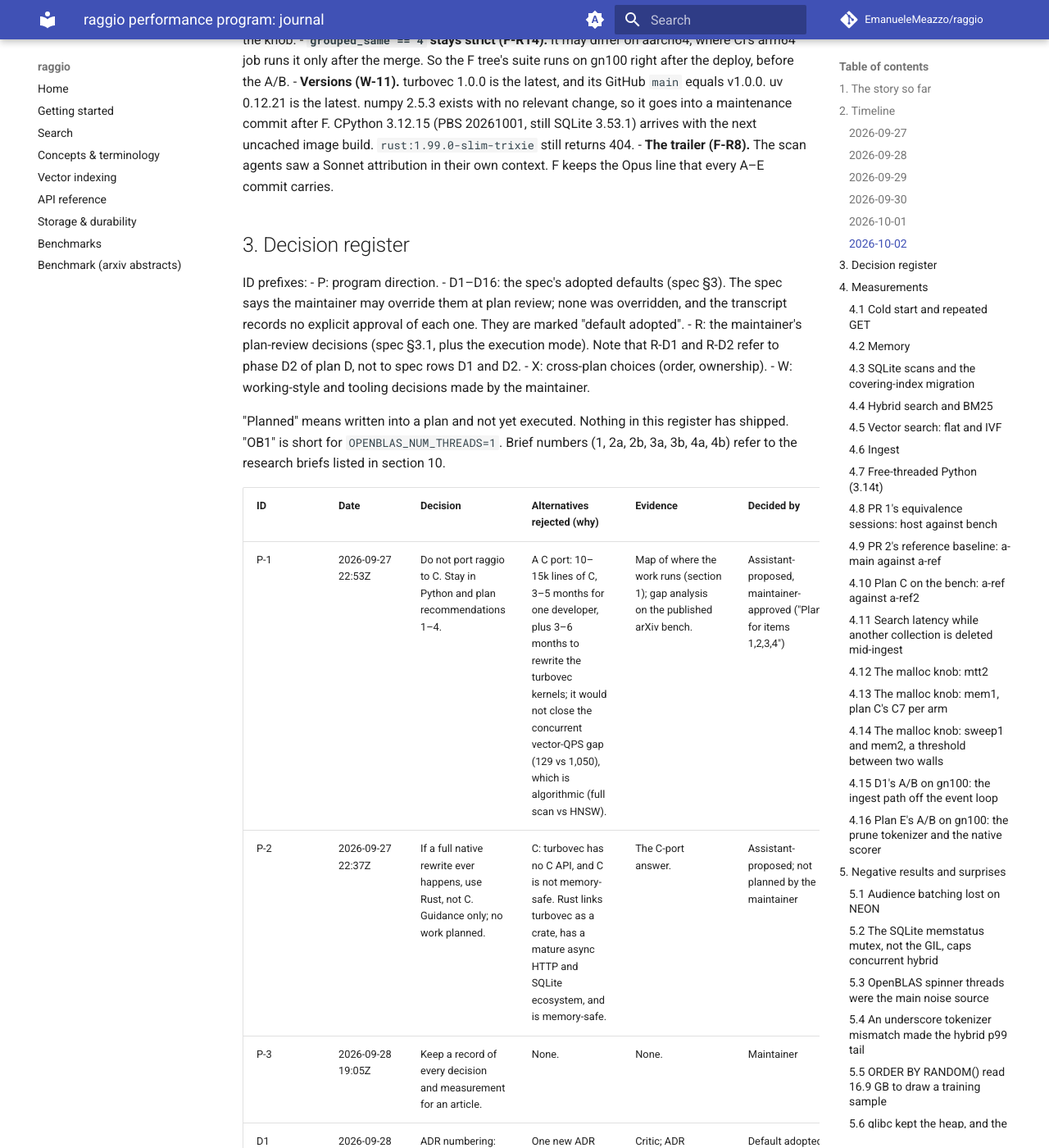
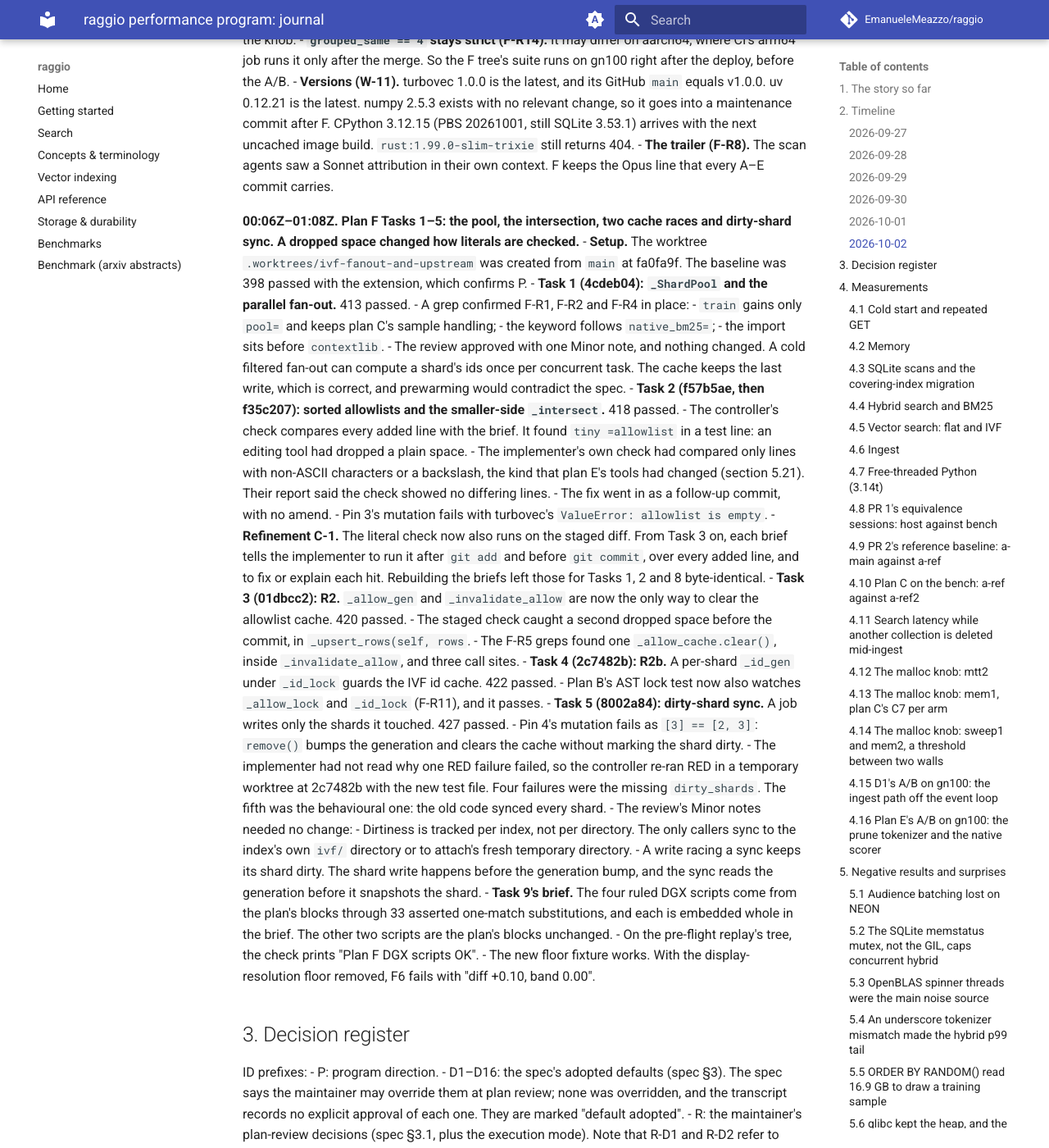
Before and after one commit to EmanueleMeazzo/raggio, an MkDocs documentation site: the page built from docs/superpowers/journal/2026-09-performance-program.md, in a window 1280 px wide and 1400 px high, scrolled down 59466 px. Shown: the whole window at 82% size. Built offline with MkDocs 1.6.1 and Material for MkDocs 9.7.7, drawn with Linux system fonts in a browser that asks for light colours; comment, search, counter and statistics services are not loaded; some of the changed text lies outside the part shown.

Commit message:
Journal plan F Tasks 1-5, the dropped space and the staged literal check
Co-Authored-By: Claude Opus 5.5 <noreply@anthropic.com>

```diff
--- a/docs/superpowers/journal/2026-09-performance-program.md
+++ b/docs/superpowers/journal/2026-09-performance-program.md
@@ -1337,6 +1337,35 @@ The other 16 are rulings on wording and tests, not on design. The ADR states onl
 - **`grouped_same == 4` stays strict (F-R14).** It may differ on aarch64, where CI's arm64 job runs it only after the merge. So the F tree's suite runs on gn100 right after the deploy, before the A/B.
 - **Versions (W-11).** turbovec 1.0.0 is the latest, and its GitHub `main` equals v1.0.0. uv 0.12.21 is the latest. numpy 2.5.3 exists with no relevant change, so it goes into a maintenance commit after F. CPython 3.12.15 (PBS 20261001, still SQLite 3.53.1) arrives with the next uncached image build. `rust:1.99.0-slim-trixie` still returns 404.
 - **The trailer (F-R8).** The scan agents saw a Sonnet attribution in their own context. F keeps the Opus line that every A–E commit carries.
+
+**00:06Z–01:08Z. Plan F Tasks 1–5: the pool, the intersection, two cache races and dirty-shard sync. A dropped space changed how literals are checked.**
+- **Setup.** The worktree `.worktrees/ivf-fanout-and-upstream` was created from `main` at fa0fa9f. The baseline was 398 passed with the extension, which confirms P.
+- **Task 1 (4cdeb04): `_ShardPool` and the parallel fan-out.** 413 passed.
+  - A grep confirmed F-R1, F-R2 and F-R4 in place:
+    - `train` gains only `pool=` and keeps plan C's sample handling;
+    - the keyword follows `native_bm25=`;
+    - the import sits before `contextlib`.
+  - The review approved with one Minor note, and nothing changed. A cold filtered fan-out can compute a shard's ids once per concurrent task. The cache keeps the last write, which is correct, and prewarming would contradict the spec.
+- **Task 2 (f57b5ae, then f35c207): sorted allowlists and the smaller-side `_intersect`.** 418 passed.
+  - The controller's check compares every added line with the brief. It found `tiny =allowlist` in a test line: an editing tool had dropped a plain space.
+  - The implementer's own check had compared only lines with non-ASCII characters or a backslash, the kind that plan E's tools had changed (section 5.21). Their report said the check showed no differing lines.
+  - The fix went in as a follow-up commit, with no amend.
+  - Pin 3's mutation fails with turbovec's `ValueError: allowlist is empty`.
+- **Refinement C-1.** The literal check now also runs on the staged diff. From Task 3 on, each brief tells the implementer to run it after `git add` and before `git commit`, over every added line, and to fix or explain each hit. Rebuilding the briefs left those for Tasks 1, 2 and 8 byte-identical.
+- **Task 3 (01dbcc2): R2.** `_allow_gen` and `_invalidate_allow` are now the only way to clear the allowlist cache. 420 passed.
+  - The staged check caught a second dropped space before the commit, in `_upsert_rows(self, rows`.
+  - The F-R5 greps found one `_allow_cache.clear()`, inside `_invalidate_allow`, and three call sites.
+- **Task 4 (2c7482b): R2b.** A per-shard `_id_gen` under `_id_lock` guards the IVF id cache. 422 passed.
+  - Plan B's AST lock test now also watches `_allow_lock` and `_id_lock` (F-R11), and it passes.
+- **Task 5 (8002a84): dirty-shard sync.** A job writes only the shards it touched. 427 passed.
+  - Pin 4's mutation fails as `[3] == [2, 3]`: `remove()` bumps the generation and clears the cache without marking the shard dirty.
+  - The implementer had not read why one RED failure failed, so the controller re-ran RED in a temporary worktree at 2c7482b with the new test file. Four failures were the missing `dirty_shards`. The fifth was the behavioural one: the old code synced every shard.
+  - The review's Minor notes needed no change:
+    - Dirtiness is tracked per index, not per directory. The only callers sync to the index's own `ivf/` directory or to attach's fresh temporary directory.
+    - A write racing a sync keeps its shard dirty. The shard write happens before the generation bump, and the sync reads the generation before it snapshots the shard.
+- **Task 9's brief.** The four ruled DGX scripts come from the plan's blocks through 33 asserted one-match substitutions, and each is embedded whole in the brief. The other two scripts are the plan's blocks unchanged.
+  - On the pre-flight replay's tree, the check prints "Plan F DGX scripts OK".
+  - The new floor fixture works. With the display-resolution floor removed, F6 fails with "diff +0.10, band 0.00".
 
 ## 3. Decision register
 
@@ -2272,6 +2301,7 @@ Recorded subagent tokens for the completed workflows sum to 10,021,309. That tot
 - Resuming a workflow replays cached agents only when the prompt is byte-identical.
 - Separate verifiers find real defects even in edits that read as one-liners. Examples: the `done|failed` catch above; and on 2026-09-28 at 19:32Z, a float-boundary bug, a regex that could never match podman's output, and a crash that depends on merge order, all in the §3.1 edits (section 2).
 - Do not put backslash-bearing text in a Bash heredoc or `python -c` from the agent's shell tool: a double backslash arrives as one. Write the script with the file tool (section 2, 2026-10-01).
+- Check every added line, not only the non-ASCII ones, and do it before the commit. In plan F an editing tool dropped a plain space twice. The first one reached a commit because the implementer's check looked only at non-ASCII lines. The second was caught on the staged diff (section 2, 2026-10-02).
 - Compare test literals with their source by code point, not by eye, when they hold non-ASCII text or backslashes. Agents' editing tools have composed Unicode and dropped a backslash, and a diff view shows neither (section 5.21).
 - Verify claims of having told the user against the transcript. A compaction summary said the maintainer had been told about the removed `bench-wv` container; the transcript showed no such message (section 7.5).
 
@@ -2350,6 +2380,7 @@ State as of 2026-09-28, about 19:30Z.
 - Dated note, 2026-10-01 22:59Z: plan E's ten tasks, the final review and one fix wave are approved (f95b3b8, 397 passed). I-1, D14's compatibility-form loss, is documented under E-R15, with two issue drafts not posted. Task 11's A/B is running on gn100 (22:56Z, cap 110 minutes).
 - Dated note, 2026-10-01 23:22Z: plan E is done. Its A/B passed every gate (section 4.16), and it is merged into `main` and pushed (fa0fa9f). Next: plan F, `ivf-fanout-and-upstream`, after its pre-flight. G's uv quotes need re-anchoring to 0.12.21 at G's pre-flight.
 - Dated note, 2026-10-02 00:03Z: plan F's pre-flight is done and ruled (section 2, 2026-10-02; F-R1 to F-R39 in the ledger). F runs in `.worktrees/ivf-fanout-and-upstream` from `main` at fa0fa9f; Task 1 is next, on Sonnet.
+- Dated note, 2026-10-02 01:10Z: plan F's Tasks 1–5 are approved (8002a84, 427 passed; section 2, 2026-10-02). Task 6, the probe, is running. Still to come: Tasks 7–9, the final review on Opus, and Task 10's A/B on gn100 (DGX Spark).
 
 ### 9.2 Open questions in the plans
 
```
